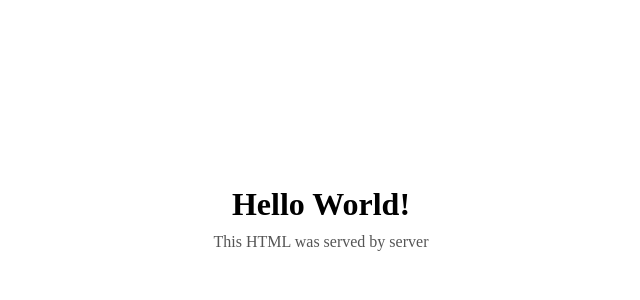
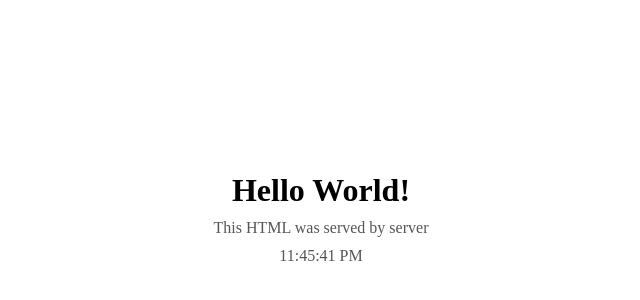
Before and after one commit to Fejbien/web-server, a plain HTML site: page public/index.html in a window 1280 px wide. Shown: the part 182-482 px from the top of the page, without its empty margins (319-959 px from the left). Drawn offline with Linux system fonts and the light colour scheme.

Commit message:
readme and js

```diff
--- a/public/index.html
+++ b/public/index.html
@@ -8,5 +8,7 @@
   <body>
     <div class="bold-text">Hello World!</div>
     <div class="small-text">This HTML was served by server</div>
+    <div id="clock" class="small-text"></div>
   </body>
+  <script src="js.js"></script>
 </html>
--- /dev/null
+++ b/public/js.js
@@ -0,0 +1,8 @@
+function updateClock() {
+        const now = new Date();
+        const timeString = now.toLocaleTimeString();
+        document.getElementById("clock").textContent = timeString;
+      }
+
+      setInterval(updateClock, 1000);
+      updateClock();
```
Also changed, not shown: README.md.
